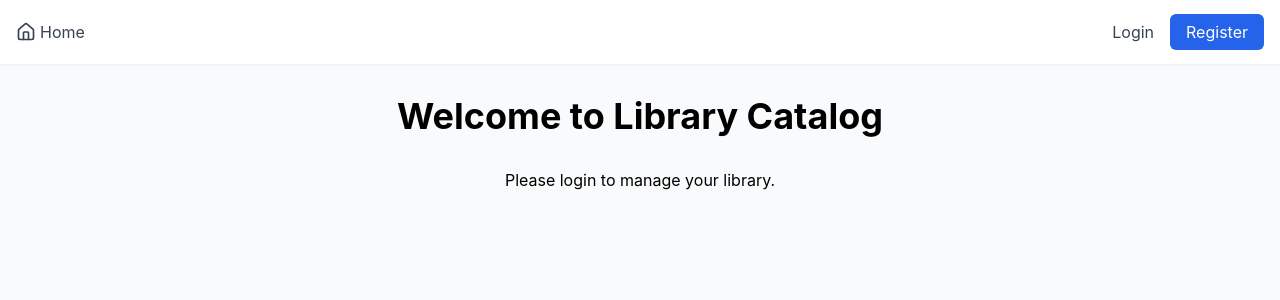
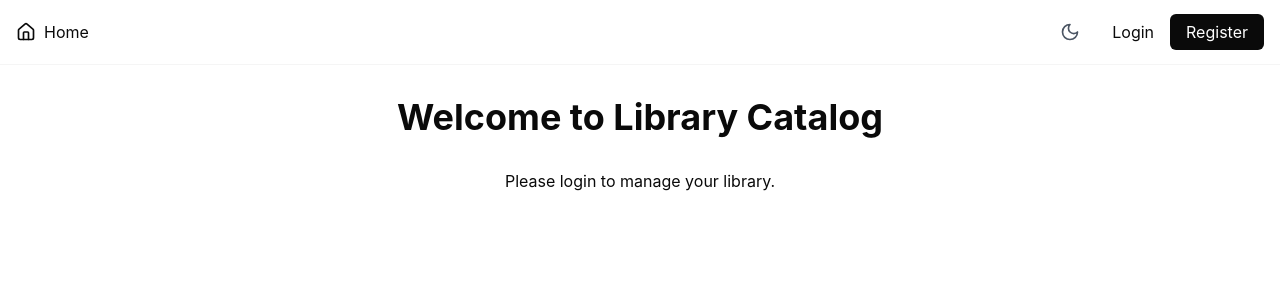
Before and after one commit to philcifone/Libaraxia2.0, a React (Create React App) app: page / in a window 1280 px wide. Shown: the top 300 px of the page. Built offline with nearby package versions, Linux system fonts and the light colour scheme.

Commit message:
dark mode toggle - needs work

```diff
--- a/src/App.js
+++ b/src/App.js
@@ -13,10 +13,12 @@ import Library from './pages/Library';
 import Search from './pages/Search';
 import BookDetails from './components/books/BookDetails';
 import Layout from './components/layout/Layout';
+import { ThemeProvider } from './contexts/ThemeContext';
 
 function App() {
   return (
     <Router>
+      <ThemeProvider>
         <AuthProvider>
           <Layout>
             <Routes>
@@ -51,6 +53,7 @@ function App() {
             </Routes>
           </Layout>
         </AuthProvider>
+        </ThemeProvider>
     </Router>
   );
 }
--- /dev/null
+++ b/src/components/ThemeToggle.jsx
@@ -0,0 +1,20 @@
+import { Sun, Moon } from 'lucide-react';
+import { useTheme } from '../contexts/ThemeContext';
+
+export function ThemeToggle() {
+  const { theme, toggleTheme } = useTheme();
+
+  return (
+    <button
+      onClick={toggleTheme}
+      className="p-2 rounded-md hover:bg-gray-200 dark:hover:bg-slate-700 transition-colors"
+      aria-label="Toggle theme"
+    >
+      {theme === 'dark' ? (
+        <Sun className="h-5 w-5 text-gray-600 dark:text-gray-400" />
+      ) : (
+        <Moon className="h-5 w-5 text-gray-600 dark:text-gray-400" />
+      )}
+    </button>
+  );
+}
--- a/src/components/layout/Layout.jsx
+++ b/src/components/layout/Layout.jsx
@@ -2,6 +2,7 @@ import React from 'react';
 import { Link, useNavigate } from 'react-router-dom';
 import { useAuth } from '../../hooks/useAuth';
 import { Search, Library, LogOut, Home } from 'lucide-react';
+import { ThemeToggle } from '../../components/ThemeToggle';
 
 export default function Layout({ children }) {
   const { user, logout } = useAuth();
@@ -13,25 +14,25 @@ export default function Layout({ children }) {
   };
 
   return (
-    <div className="min-h-screen bg-gray-50">
+    <div className="min-h-screen bg-background">
       {/* Navigation */}
-      <nav className="bg-white shadow-sm">
+      <nav className="border-b border-border/40">
         <div className="container mx-auto px-4">
           <div className="flex items-center justify-between h-16">
             {/* Left side navigation */}
-            <div className="flex items-center space-x-4">
-              <Link to="/" className="flex items-center space-x-1 text-gray-700 hover:text-blue-600">
+            <div className="flex items-center space-x-6">
+              <Link to="/" className="flex items-center space-x-2 text-foreground hover:text-foreground/80">
                 <Home className="h-5 w-5" />
                 <span>Home</span>
               </Link>
 
               {user && (
                 <>
-                  <Link to="/library" className="flex items-center space-x-1 text-gray-700 hover:text-blue-600">
+                  <Link to="/library" className="flex items-center space-x-2 text-foreground hover:text-foreground/80">
                     <Library className="h-5 w-5" />
                     <span>Library</span>
                   </Link>
-                  <Link to="/search" className="flex items-center space-x-1 text-gray-700 hover:text-blue-600">
+                  <Link to="/search" className="flex items-center space-x-2 text-foreground hover:text-foreground/80">
                     <Search className="h-5 w-5" />
                     <span>Search</span>
                   </Link>
@@ -39,14 +40,15 @@ export default function Layout({ children }) {
               )}
             </div>
 
-            {/* Right side - auth buttons */}
-            <div className="flex items-center space-x-4">
+            {/* Right side - auth buttons and theme toggle */}
+            <div className="flex items-center space-x-6">
+              <ThemeToggle />
               {user ? (
                 <>
-                  <span className="text-gray-700">Hi, {user.username}!</span>
+                  <span className="text-foreground">Hi, {user.username}!</span>
                   <button
                     onClick={handleLogout}
-                    className="flex items-center space-x-1 text-gray-700 hover:text-blue-600"
+                    className="flex items-center space-x-2 text-foreground hover:text-foreground/80"
                   >
                     <LogOut className="h-5 w-5" />
                     <span>Logout</span>
@@ -54,12 +56,12 @@ export default function Layout({ children }) {
                 </>
               ) : (
                 <div className="space-x-4">
-                  <Link to="/login" className="text-gray-700 hover:text-blue-600">
+                  <Link to="/login" className="text-foreground hover:text-foreground/80">
                     Login
                   </Link>
                   <Link
                     to="/register"
-                    className="bg-blue-600 text-white px-4 py-2 rounded-md hover:bg-blue-700"
+                    className="bg-foreground text-background hover:bg-foreground/90 px-4 py-2 rounded-md"
                   >
                     Register
                   </Link>
@@ -71,8 +73,10 @@ export default function Layout({ children }) {
       </nav>
 
       {/* Main content */}
-      <main className="py-8">
-        {children}
+      <main className="py-8 px-4">
+        <div className="container mx-auto">
+          {children}
+        </div>
       </main>
     </div>
   );
--- /dev/null
+++ b/src/contexts/ThemeContext.jsx
@@ -0,0 +1,44 @@
+import React, { createContext, useContext, useEffect, useState } from 'react';
+
+const ThemeContext = createContext();
+
+export function ThemeProvider({ children }) {
+  const [theme, setTheme] = useState(() => {
+    // Check local storage for saved theme or system preference
+    const savedTheme = localStorage.getItem('theme');
+    if (savedTheme) {
+      return savedTheme;
+    }
+    // Check system preference
+    if (window.matchMedia('(prefers-color-scheme: dark)').matches) {
+      return 'dark';
+    }
+    return 'light';
+  });
+
+  useEffect(() => {
+    // Update document class and local storage when theme changes
+    const root = window.document.documentElement;
+    root.classList.remove('light', 'dark');
+    root.classList.add(theme);
+    localStorage.setItem('theme', theme);
+  }, [theme]);
+
+  const toggleTheme = () => {
+    setTheme(prev => prev === 'dark' ? 'light' : 'dark');
+  };
+
+  return (
+    <ThemeContext.Provider value={{ theme, toggleTheme }}>
+      {children}
+    </ThemeContext.Provider>
+  );
+}
+
+export function useTheme() {
+  const context = useContext(ThemeContext);
+  if (!context) {
+    throw new Error('useTheme must be used within a ThemeProvider');
+  }
+  return context;
+}
--- a/src/index.css
+++ b/src/index.css
@@ -2,7 +2,53 @@
 @tailwind components;
 @tailwind utilities;
 
+@layer base {
+  :root {
+    --background: 0 0% 100%;
+    --foreground: 0 0% 3.9%;
+    --card: 0 0% 100%;
+    --card-foreground: 0 0% 3.9%;
+    --popover: 0 0% 100%;
+    --popover-foreground: 0 0% 3.9%;
+    --primary: 0 0% 9%;
+    --primary-foreground: 0 0% 98%;
+    --secondary: 0 0% 96.1%;
+    --secondary-foreground: 0 0% 9%;
+    --muted: 0 0% 96.1%;
+    --muted-foreground: 0 0% 45.1%;
+    --accent: 0 0% 96.1%;
+    --accent-foreground: 0 0% 9%;
+    --border: 0 0% 89.8%;
+    --ring: 0 0% 3.9%;
+  }
+
+  .dark {
+    --background: 0 0% 13%;
+    --foreground: 0 0% 98%;
+    --card: 0 0% 18%;
+    --card-foreground: 0 0% 98%;
+    --popover: 0 0% 18%;
+    --popover-foreground: 0 0% 98%;
+    --primary: 0 0% 98%;
+    --primary-foreground: 0 0% 13%;
+    --secondary: 0 0% 22%;
+    --secondary-foreground: 0 0% 98%;
+    --muted: 0 0% 22%;
+    --muted-foreground: 0 0% 75%;
+    --accent: 0 0% 22%;
+    --accent-foreground: 0 0% 98%;
+    --border: 215 25% 27%;
+    --ring: 0 0% 83.9%;
+    --nav-background: 0 0% 15%;
+  }
+}
+
+@layer base {
+  * {
+    @apply border-border;
+  }
   body {
+    @apply bg-background text-foreground;
     margin: 0;
     font-family: -apple-system, BlinkMacSystemFont, 'Segoe UI', 'Roboto', 'Oxygen',
       'Ubuntu', 'Cantarell', 'Fira Sans', 'Droid Sans', 'Helvetica Neue',
@@ -10,8 +56,4 @@ body {
     -webkit-font-smoothing: antialiased;
     -moz-osx-font-smoothing: grayscale;
   }
-
-code {
-  font-family: source-code-pro, Menlo, Monaco, Consolas, 'Courier New',
-    monospace;
 }
--- a/tailwind.config.js
+++ b/tailwind.config.js
@@ -4,10 +4,21 @@ module.exports = {
     "./src/**/*.{js,jsx,ts,tsx}",
     "./public/index.html"
   ],
+  darkMode: 'class',
   theme: {
     extend: {
       colors: {
-        // You can add custom colors here if needed
+        border: "hsl(var(--border))",
+        background: "hsl(var(--background))",
+        foreground: "hsl(var(--foreground))",
+        primary: {
+          DEFAULT: "hsl(var(--primary))",
+          foreground: "hsl(var(--primary-foreground))",
+        },
+        muted: {
+          DEFAULT: "hsl(var(--muted))",
+          foreground: "hsl(var(--muted-foreground))",
+        },
       },
     },
   },
```
Also changed, not shown: src/components/books/BookDetails.jsx (+15 -15 lines), src/components/books/BookSearch.jsx (+24 -15 lines), src/pages/Library.jsx (+30 -33 lines). Lines whose indentation alone changed are shown as unchanged.
